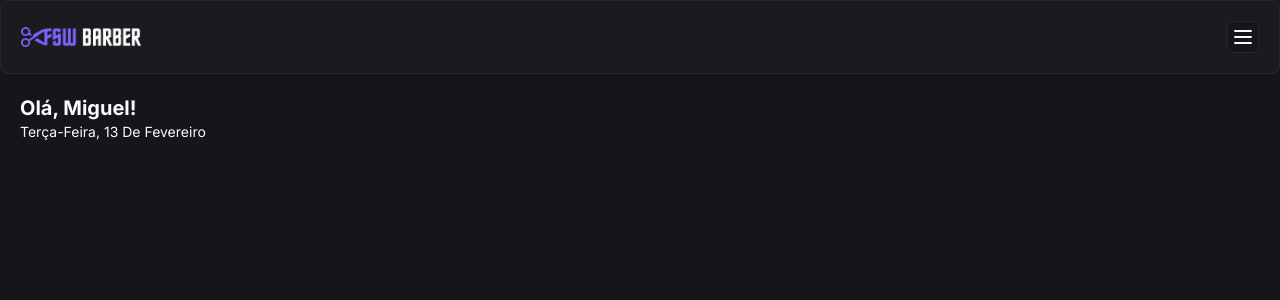
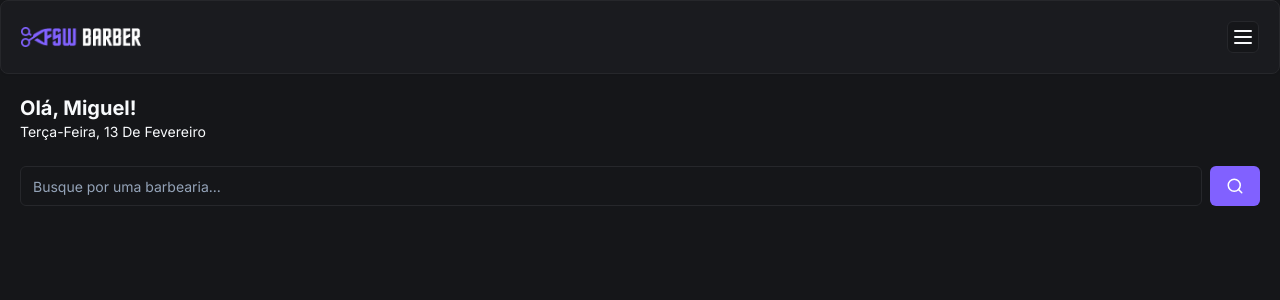
Before and after one commit to rogersene/vintage-barber, a Next.js app: page / in a window 1280 px wide. Shown: the top 300 px of the page. Built offline with nearby package versions, Linux system fonts and the light colour scheme.

Commit message:
feat: add component search

```diff
--- /dev/null
+++ b/app/(home)/_components/search.tsx
@@ -0,0 +1,18 @@
+"use client"
+
+import { Button } from "@/app/_components/ui/button";
+import { Input } from "@/app/_components/ui/input";
+import { SearchIcon } from "lucide-react";
+
+const Search = () => {
+    return (
+        <div className="flex items-center gap-2">
+            <Input placeholder="Busque por uma barbearia..." />
+            <Button variant="default">
+                <SearchIcon size={18} />
+            </Button>
+        </div>
+    );
+}
+
+export default Search;
--- a/app/(home)/page.tsx
+++ b/app/(home)/page.tsx
@@ -2,6 +2,7 @@
 import Header from "../_components/header";
 import { ptBR } from "date-fns/locale";
 import { format } from "date-fns/format";
+import Search from "./_components/search";
 
 export default function Home() {
   return (
@@ -18,6 +19,10 @@
         </p>
       </div>
 
+      <div className="px-5 mt-6">
+        <Search />
+      </div>
+
     </div>
   )
 }
--- /dev/null
+++ b/app/_components/ui/input.tsx
@@ -0,0 +1,25 @@
+import * as React from "react"
+
+import { cn } from "@/app/_lib/utils"
+
+export interface InputProps
+  extends React.InputHTMLAttributes<HTMLInputElement> {}
+
+const Input = React.forwardRef<HTMLInputElement, InputProps>(
+  ({ className, type, ...props }, ref) => {
+    return (
+      <input
+        type={type}
+        className={cn(
+          "flex h-10 w-full rounded-md border border-input bg-background px-3 py-2 text-sm ring-offset-background file:border-0 file:bg-transparent file:text-sm file:font-medium placeholder:text-muted-foreground focus-visible:outline-none focus-visible:ring-2 focus-visible:ring-ring focus-visible:ring-offset-2 disabled:cursor-not-allowed disabled:opacity-50",
+          className
+        )}
+        ref={ref}
+        {...props}
+      />
+    )
+  }
+)
+Input.displayName = "Input"
+
+export { Input }
```
